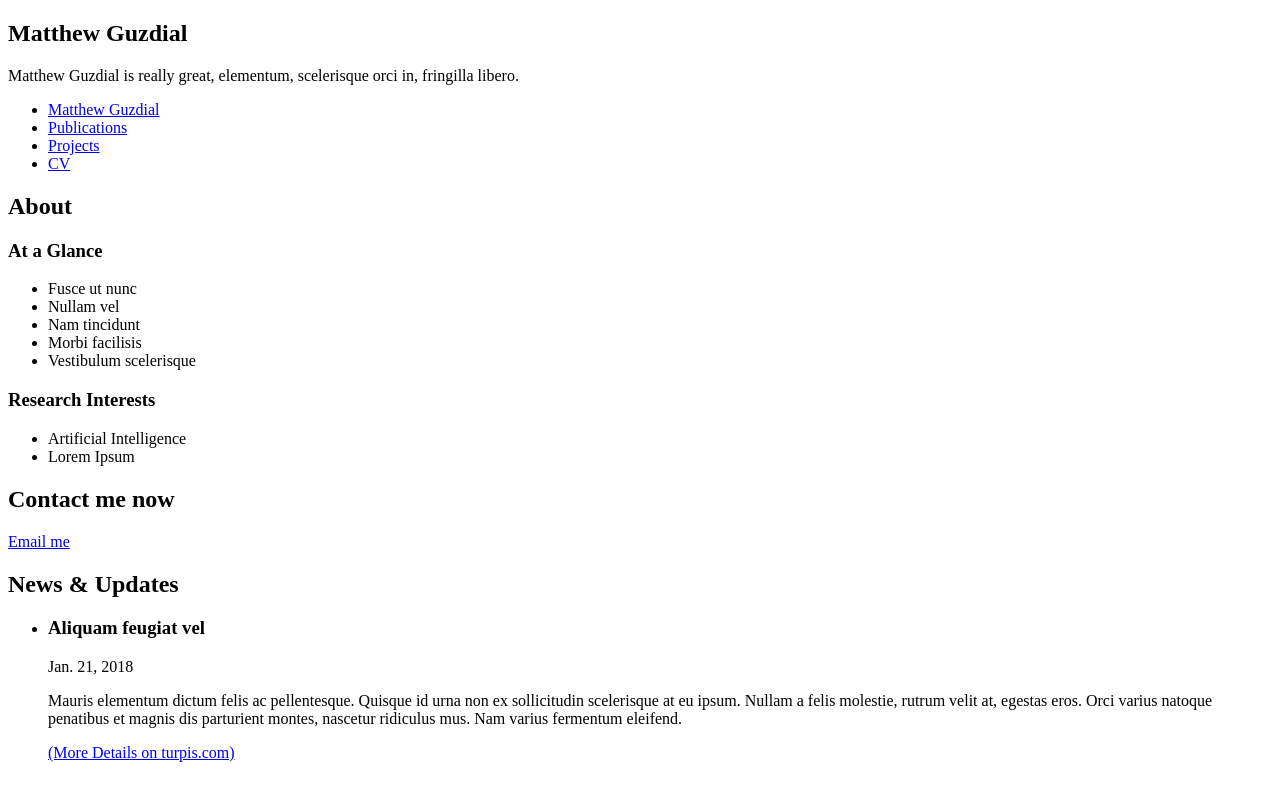
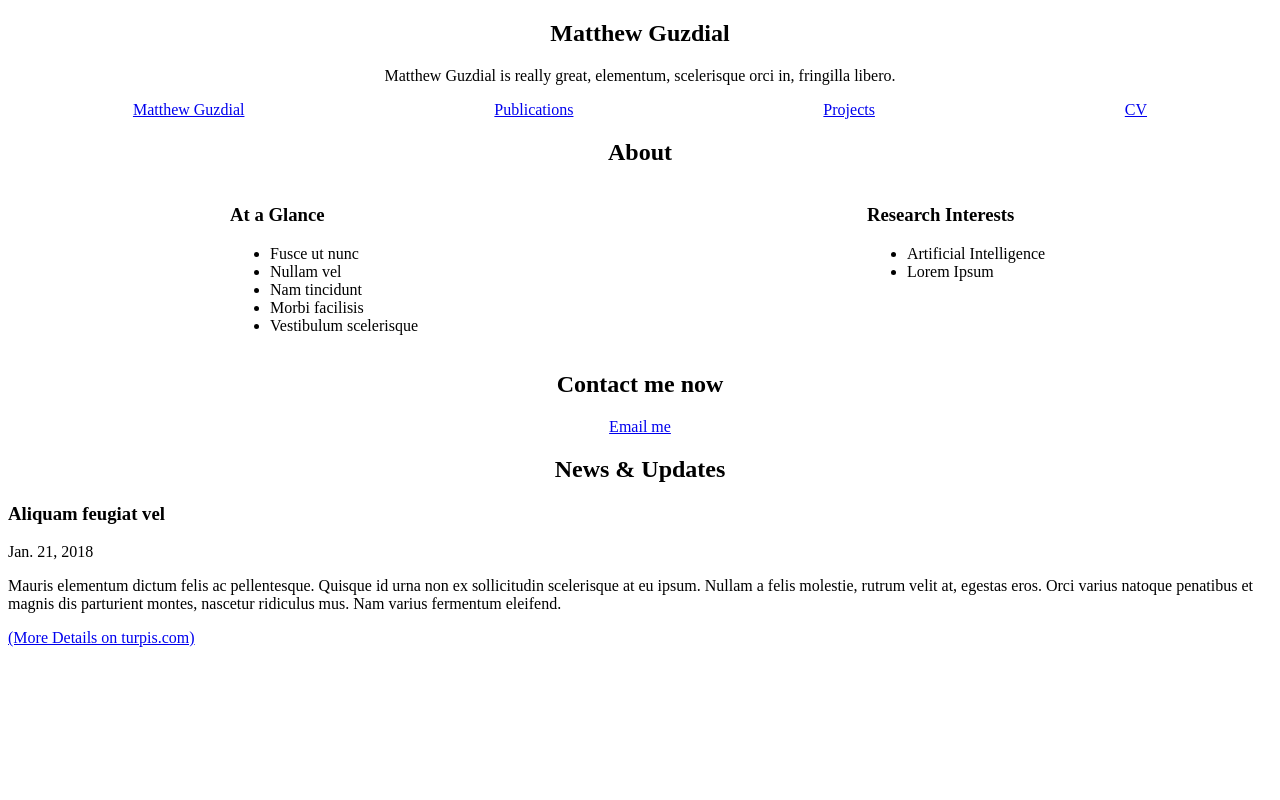
Before and after one commit to mguzdial3/mguzdial3.github.io, a plain HTML site: page index.html in a window 1280 px wide. Drawn offline with Linux system fonts and the light colour scheme.

Commit message:
adds preliminary layout

```diff
--- a/assets/styles/main.css
+++ b/assets/styles/main.css
@@ -0,0 +1,31 @@
+.spotlight__container {
+  text-align: center;
+}
+
+.nav-bar__list, .news__list {
+  margin: 0;
+  padding: 0;
+  list-style: none;
+}
+
+.nav-bar__list {
+  display: flex;
+  justify-content: space-around;
+}
+
+.about__content-container {
+  display: grid;
+  grid-template-columns: 1fr 1fr;
+}
+
+.about__header, .contact__header, .news__header {
+  text-align: center;
+}
+
+.about__section, .research-interests__section {
+  margin: 0 auto;
+}
+
+.contact__container {
+  text-align: center;
+}
--- a/index.html
+++ b/index.html
@@ -3,17 +3,17 @@
   <head>
     <meta charset="utf-8">
     <title>Matthew Guzdial</title>
+    <link href="assets/styles/main.css" rel="stylesheet" type="text/css" />
   </head>
   <body>
 
     <section class="spotlight__container">
       <h1>Matthew Guzdial</h1>
       <p>Matthew Guzdial is really great, elementum, scelerisque orci in, fringilla libero.</p>
-
     </section>
 
-    <nav>
-      <ul>
+    <nav class="nav-bar__container">
+      <ul class="nav-bar__list">
         <li>
           <a href="./index.html">Matthew Guzdial</a>
         </li>
@@ -28,10 +28,13 @@
         </li>
       </ul>
     </nav>
+
+
     <section class="about__container">
 
-      <h2>About</h2>
+      <h2 class="about__header">About</h2>
 
+      <div class="about__content-container">
         <section class="about__section">
           <h3>At a Glance</h2>
           <ul>
@@ -50,19 +53,20 @@
             <li>Lorem Ipsum</li>
           </ul>
         </section>
+      </div>
 
     </section>
 
-    <section>
-      <h2>Contact me now</h2>
+    <section class="contact__container">
+      <h2 class="contact__header">Contact me now</h2>
       <a href="#">Email me</a>
     </section>
 
     <section class="news__container">
 
-      <h2>News & Updates</h2>
+      <h2 class="news__header">News & Updates</h2>
 
-      <ul>
+      <ul class="news__list">
 
         <li>
           <div>
```
Lines whose indentation alone changed are shown as unchanged.
